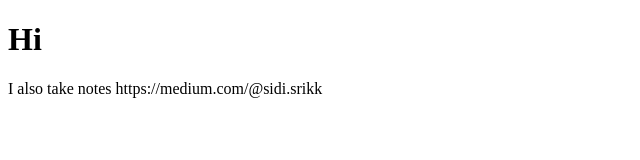
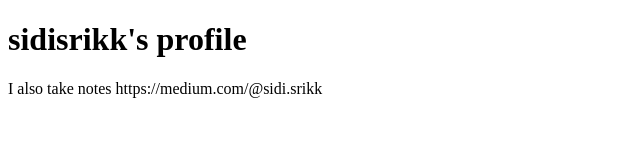
Before and after one commit to sidisrikk/sidisrikk.github.io, a plain HTML site: page index.html in a window 1280 px wide. Shown: the whole page, without its empty margins (0-640 px from the left). Drawn offline with Linux system fonts and the light colour scheme.

Commit message:
Update index.html

```diff
--- a/index.html
+++ b/index.html
@@ -1,7 +1,7 @@
 <!DOCTYPE html>
 <html>
 <body>
-<h1>Hi</h1>
+<h1>sidisrikk's profile</h1>
 <p>I also take notes https://medium.com/@sidi.srikk</p>
 </body>
 </html>
```
